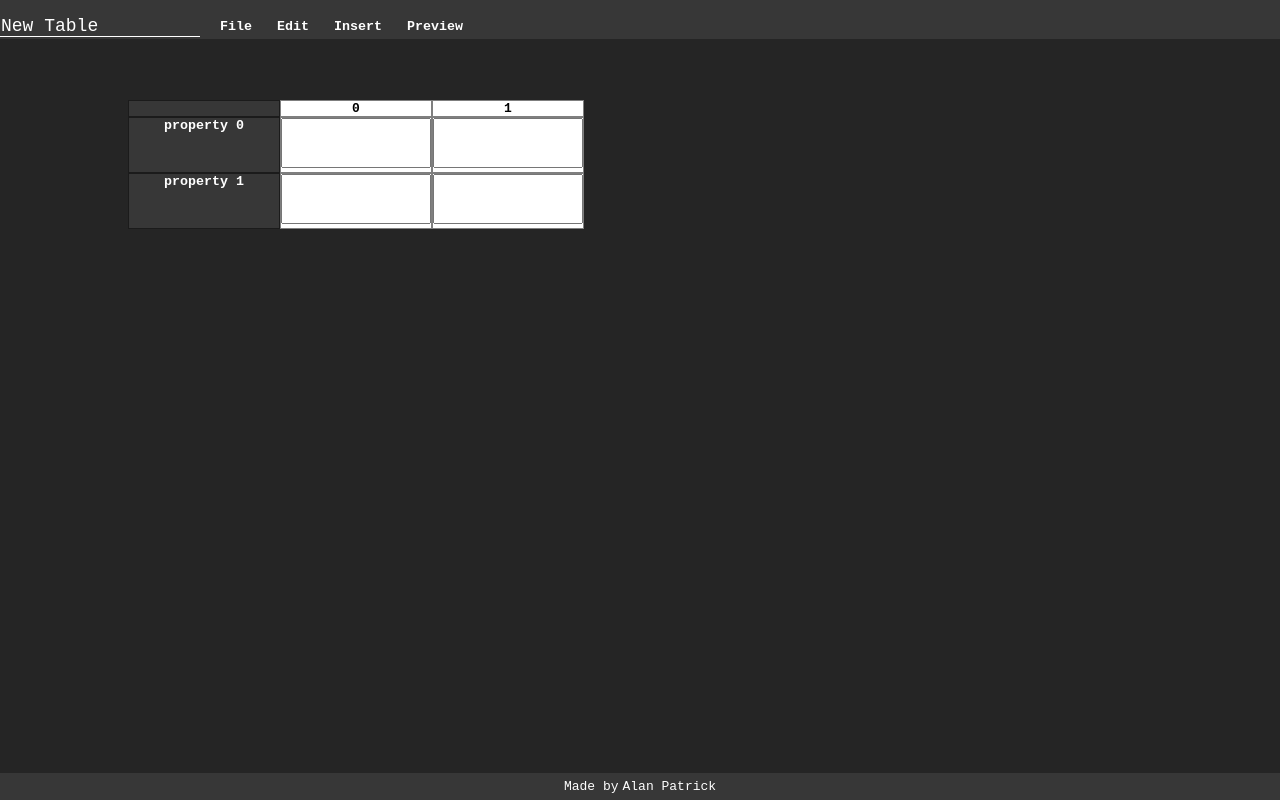
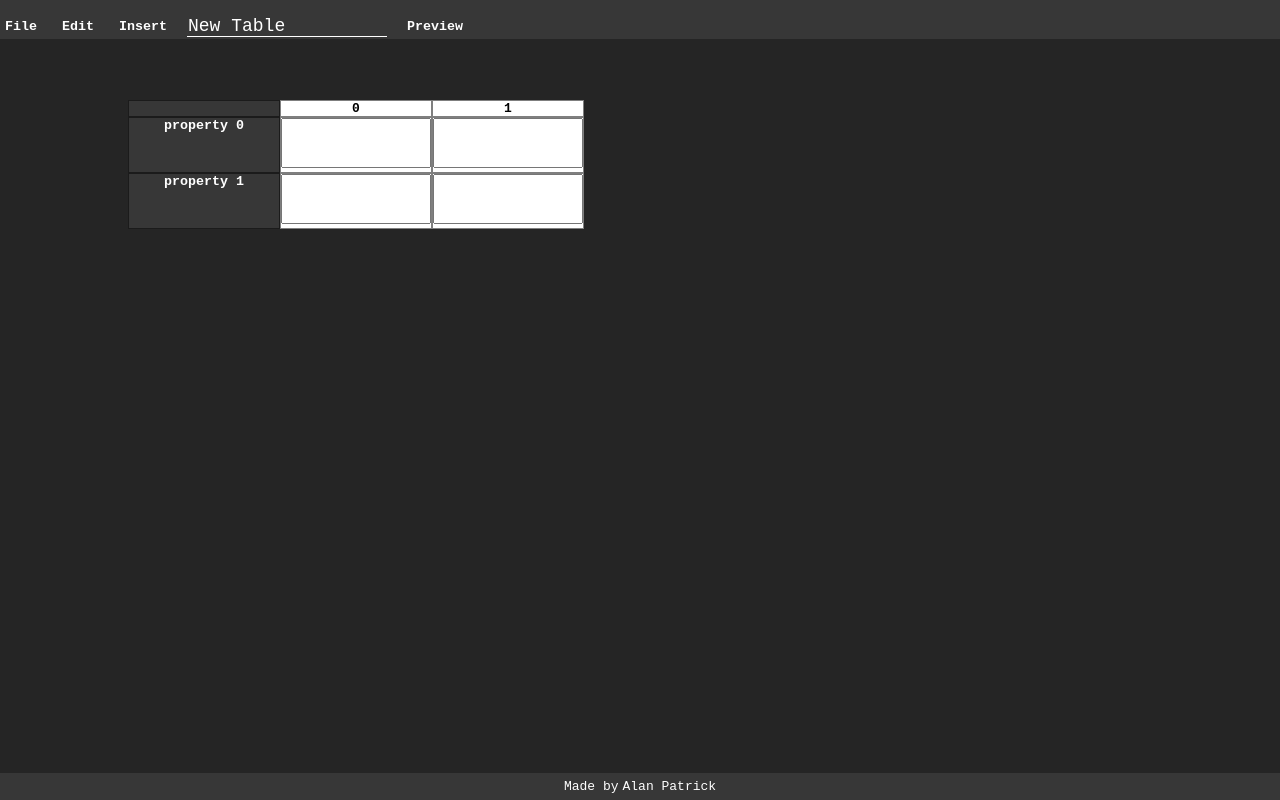
Before and after one commit to al-ptk/nosql-table, a React (Create React App) app: page / in a window 1280 px wide. Built offline with nearby package versions, Linux system fonts and the light colour scheme.

Commit message:
fix: Set correct component order

```diff
--- a/src/MenuBar/MenuBar.js
+++ b/src/MenuBar/MenuBar.js
@@ -20,10 +20,10 @@ export default function MenuBar() {
 
   return (
     <StyledMenuBar>
-      <TitleEdit />
       <FileMenuAnchor />
       <EditMenuAchonr />
       <InsertMenuAnchor />
+      <TitleEdit />
       <button onClick={togglePreview}>Preview</button>
     </StyledMenuBar>
   );
```
